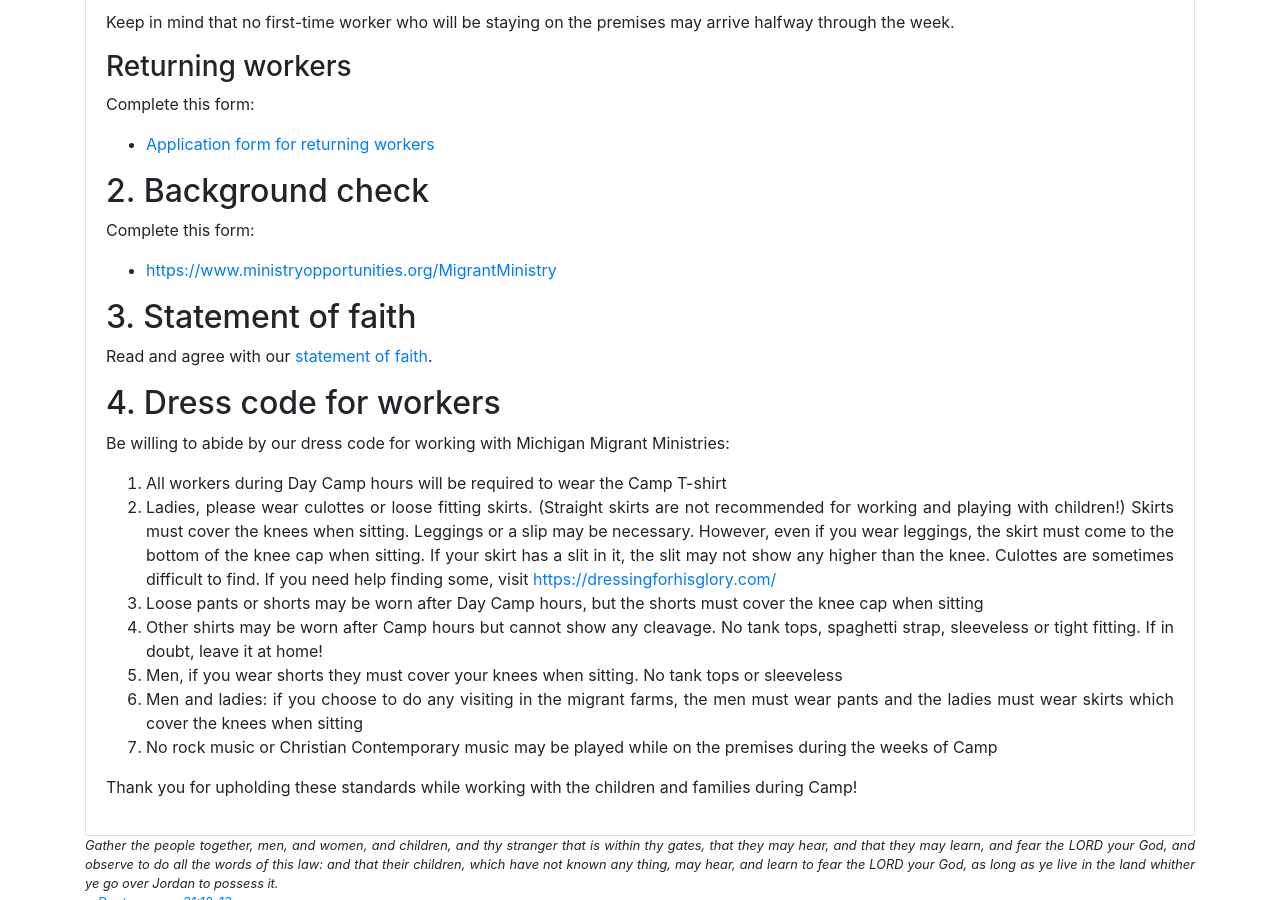
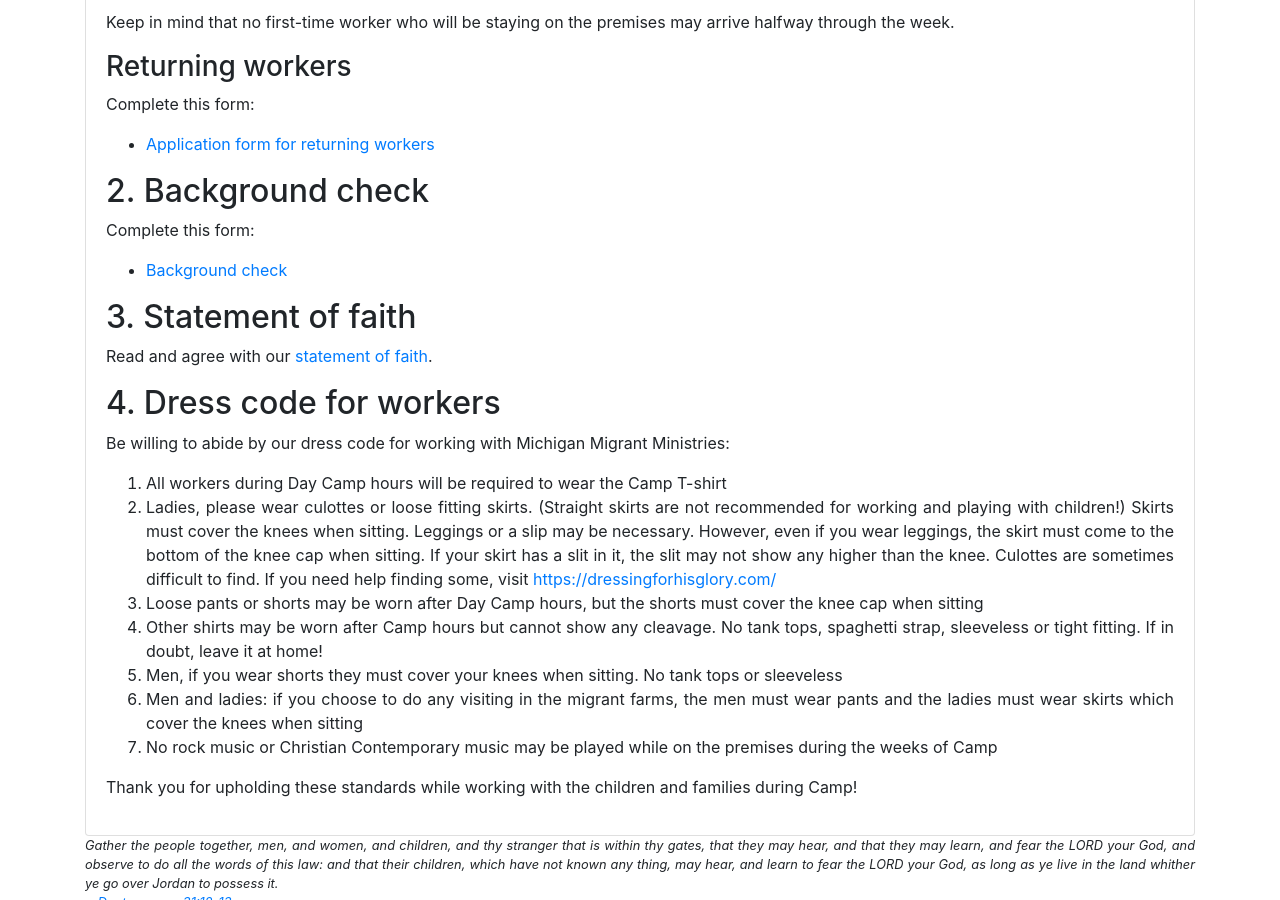
Before and after one commit to michigan-migrant-ministries/website, a Jekyll site: the page built from _pages/ways-to-be-involved.html, in a window 1280 px wide and 900 px high, scrolled down 991 px. Built offline with Jekyll 4.4.1, drawn with Linux system fonts in a browser that asks for light colours.

Commit message:
Shorten link so it doesn't scroll horizontally on small screens

```diff
--- a/_pages/ways-to-be-involved.html
+++ b/_pages/ways-to-be-involved.html
@@ -104,8 +104,8 @@ title: Ways to be involved
 </p>
 <ul>
   <li>
-    <a href="https://www.ministryopportunities.org/MigrantMinistry">
-    https://www.ministryopportunities.org/MigrantMinistry</a>
+    <a href="https://www.ministryopportunities.org/MigrantMinistry">Background
+    check</a>
   </li>
 </ul>
 
```
